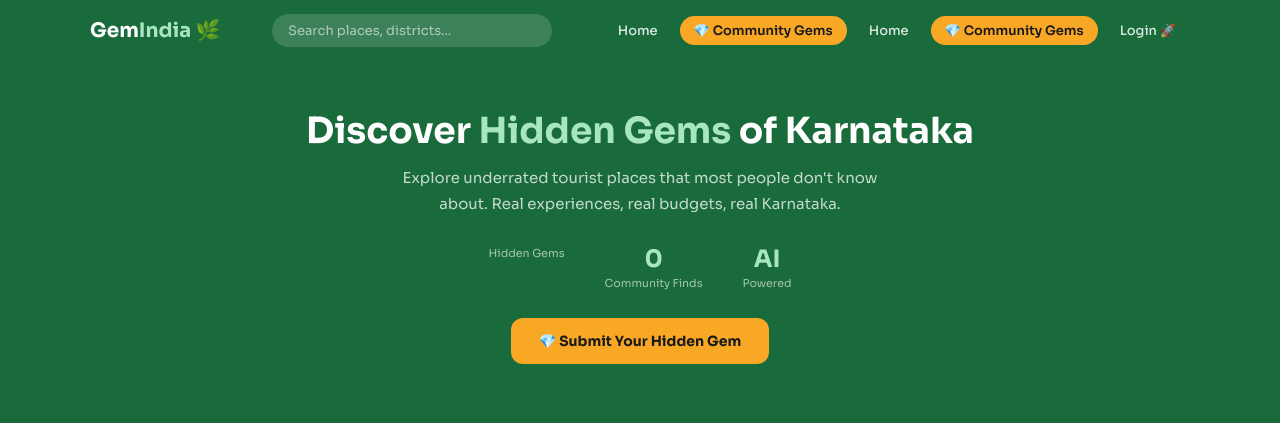
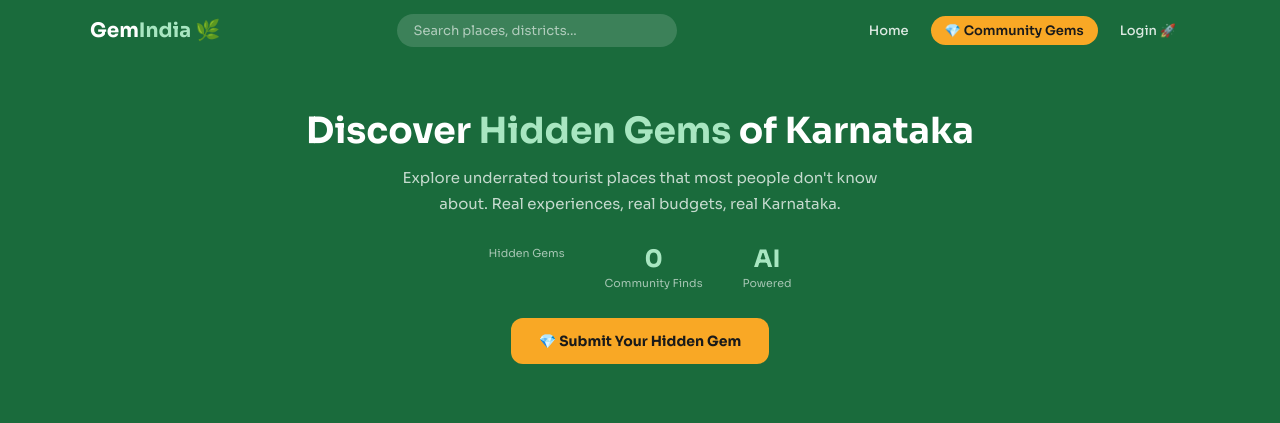
Before and after one commit to Fazil3496/gemindia, a Flask app: template templates/index.html in a window 1280 px wide. Shown: the top 423 px of the page. Run offline with Flask 3, Linux system fonts and the light colour scheme; the template is opened without the code that fills it, so the values that code supplies are empty; some libraries are stand-ins or nearby versions.

Commit message:
Fixed double navigation icons in navbar

```diff
--- a/templates/index.html
+++ b/templates/index.html
@@ -221,9 +221,7 @@
         <div class="nav-links">
             <a href="/" class="nav-link">Home</a>
             <a href="/community" class="nav-link community-btn">💎 Community Gems</a>
-        <div class="nav-links">
-    <a href="/" class="nav-link">Home</a>
-    <a href="/community" class="nav-link community-btn">💎 Community Gems</a>
+
 
     {% if current_user.is_authenticated %}
         <a href="/user-logout" class="nav-link">Logout ({{ current_user.name }})</a>
```
